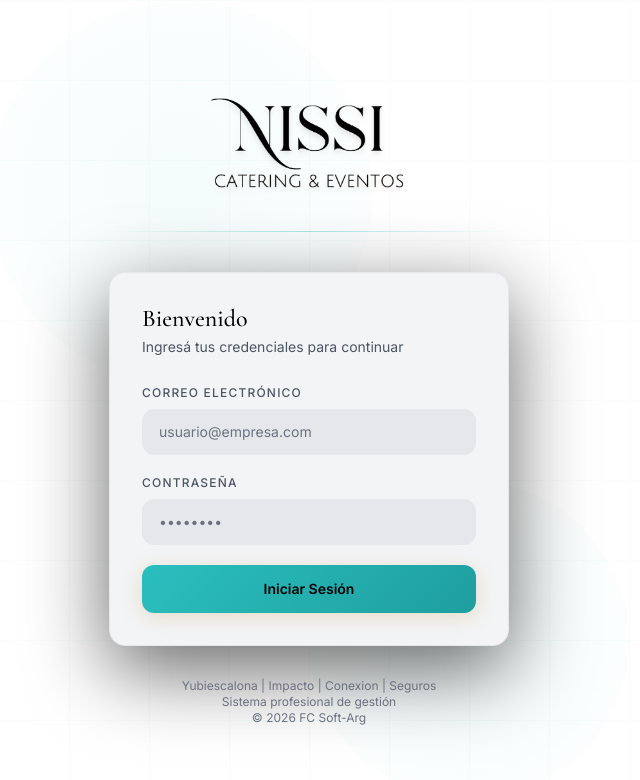
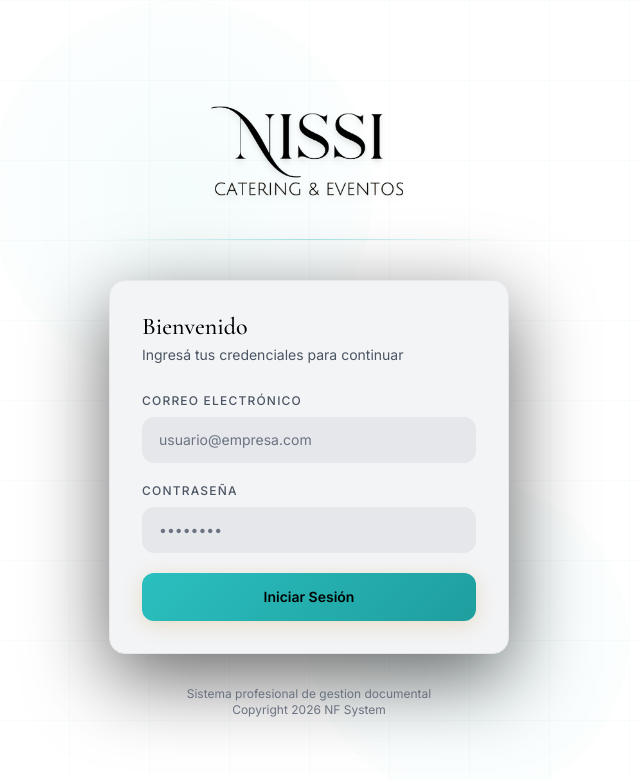
Before and after one commit to nissi-sys/Nissi-system, a Next.js app: page /login in a window 1280 px wide. Shown: the top 780 px of the page, without its empty margins (331-971 px from the left). Built offline with nearby package versions, Linux system fonts and the light colour scheme.

Commit message:
Social metadata for WhatsApp and footer copyright update

```diff
--- a/app/layout.tsx
+++ b/app/layout.tsx
@@ -3,9 +3,28 @@ import "./globals.css";
 
 export const metadata: Metadata = {
     title: "NISSI",
-    description: "Sistema Profesional de Gestion",
+    description: "Sistema Profesional de Gestion Documental",
     icons: {
         icon: "/nissi_logo_W.png",
+    },
+    openGraph: {
+        title: "NISSI",
+        description: "Sistema Profesional de Gestion Documental",
+        images: [
+            {
+                url: "/nissi_completo_W.png",
+                width: 1200,
+                height: 630,
+                alt: "NISSI Logo",
+            },
+        ],
+        type: "website",
+    },
+    twitter: {
+        card: "summary_large_image",
+        title: "NISSI",
+        description: "Sistema Profesional de Gestion Documental",
+        images: ["/nissi_completo_W.png"],
     },
 };
 
--- a/app/login/page.tsx
+++ b/app/login/page.tsx
@@ -133,9 +133,8 @@ export default function LoginPage() {
                 </div>
 
                 <p className="text-center text-xs mt-8" style={{ color: "var(--color-text-dim)" }}>
-                    Yubiescalona | Impacto | Conexion | Seguros <br />
-                    Sistema profesional de gestión <br />
-                    © 2026 FC Soft-Arg
+                    Sistema profesional de gestion documental <br />
+                    Copyright 2026 NF System
                 </p>
             </div>
         </div>
```
